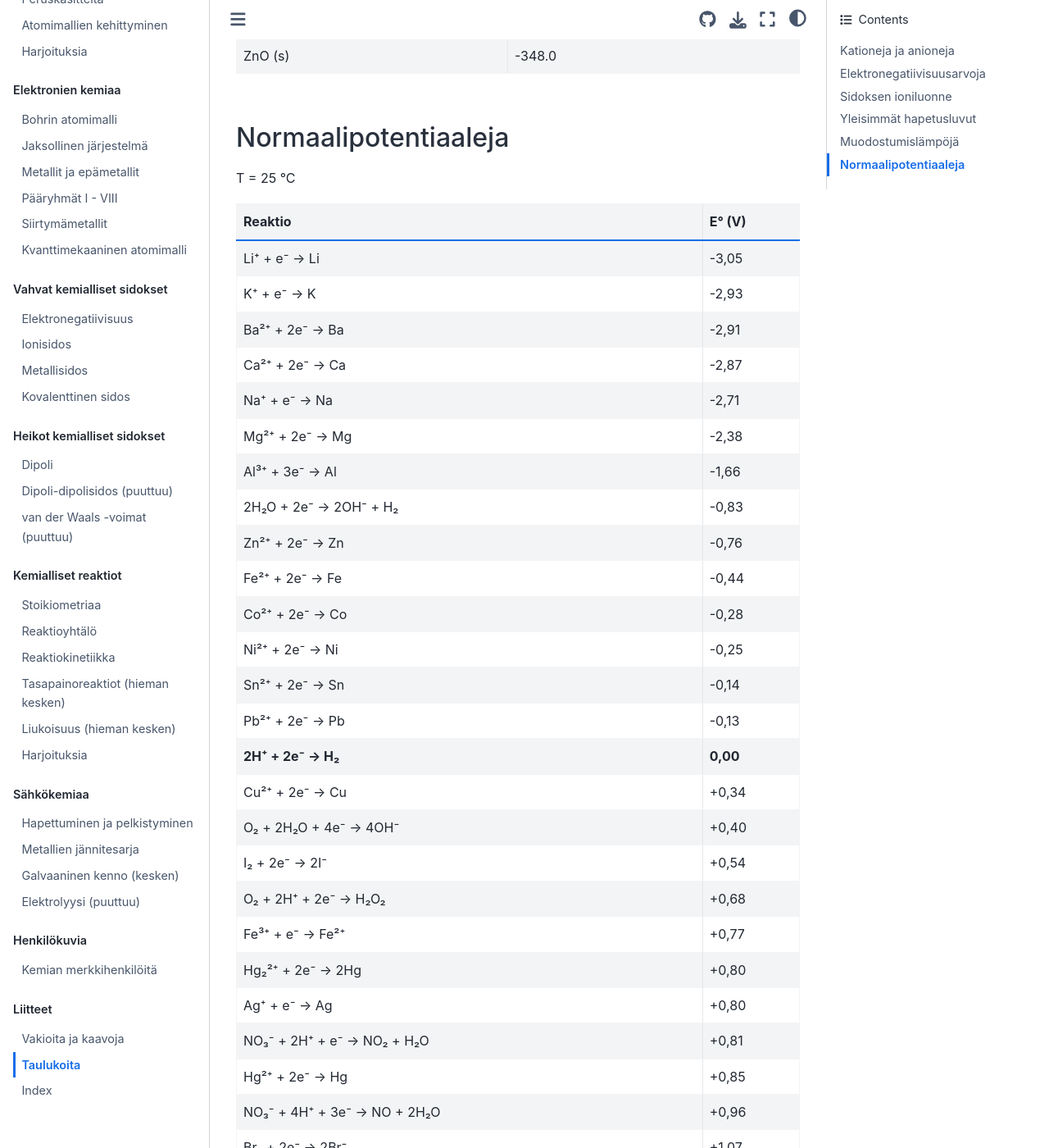
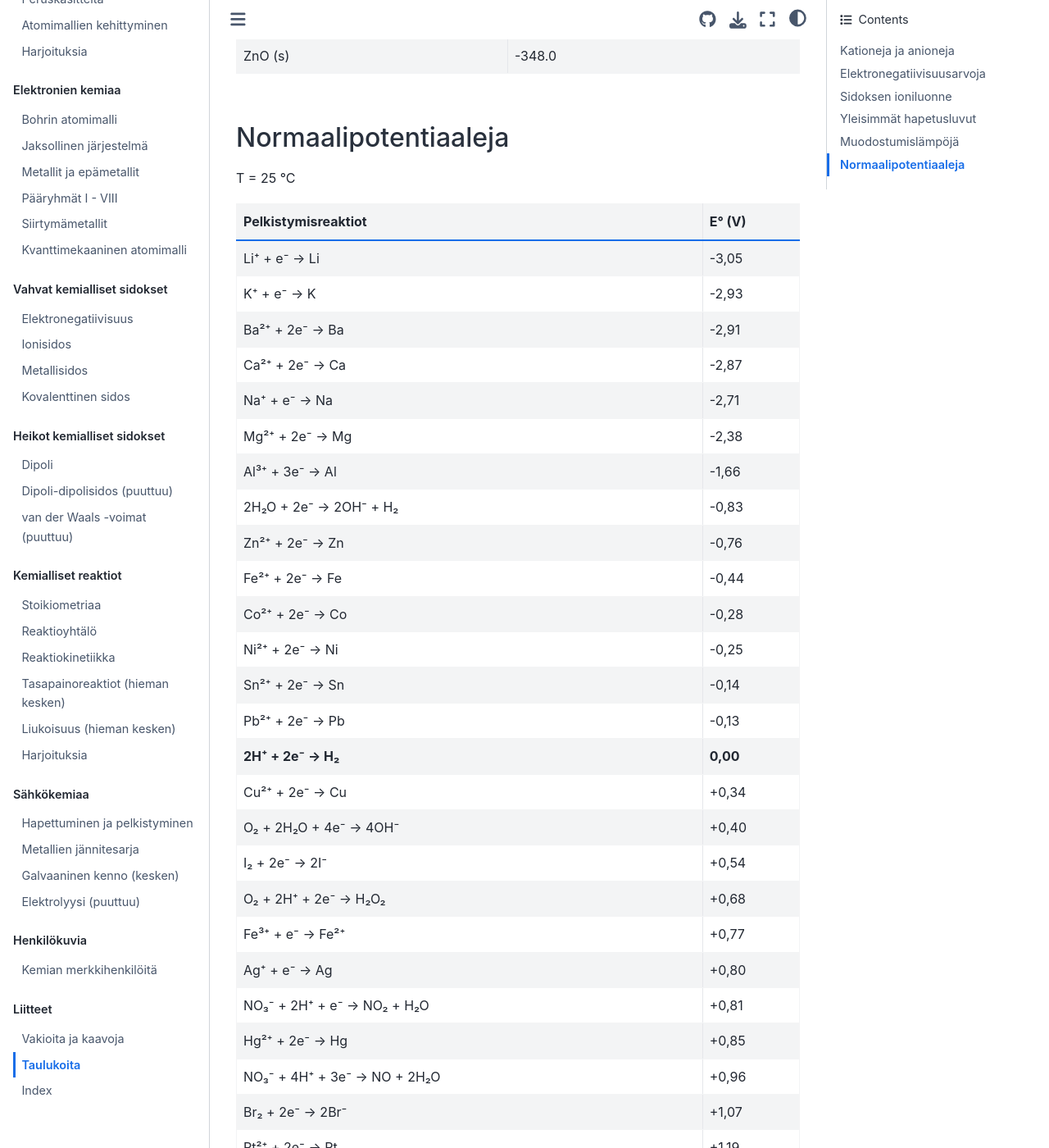
Before and after one commit to luma-lapinamk/miika-kemia, a Jupyter Book: the page built from notebooks/taulukoita.md, in a window 1280 px wide and 1400 px high, scrolled down 16065 px. Shown: the whole window at 82% size. Built offline with Jupyter Book 1.0.4 settings and Sphinx 7.4.7 and the Sphinx Book theme 1.1.4, drawn with Linux system fonts in a browser that asks for light colours.

Commit message:
Päivitetty normaalipotentiaaleja

```diff
--- a/notebooks/taulukoita.md
+++ b/notebooks/taulukoita.md
@@ -384,7 +384,7 @@ Muodostumislämmöllä (ΔH°) tarkoitetaan entalpiamuutosta, kun yksi mooli yhd
 ## {index}`Normaalipotentiaaleja`
 T = 25 °C
 
-| Reaktio                                             | E° (V)  |
+| Pelkistymisreaktiot                                 | E° (V)  |
 |-----------------------------------------------------|---------|
 | Li⁺ + e⁻ → Li                                       | -3,05   |
 | K⁺ + e⁻ → K                                         | -2,93   |
@@ -406,7 +406,6 @@ T = 25 °C
 | I₂ + 2e⁻ → 2I⁻                                      | +0,54   |
 | O₂ + 2H⁺ + 2e⁻ → H₂O₂                               | +0,68   |
 | Fe³⁺ + e⁻ → Fe²⁺                                    | +0,77   |
-| Hg₂²⁺ + 2e⁻ → 2Hg                                   | +0,80   |
 | Ag⁺ + e⁻ → Ag                                       | +0,80   |
 | NO₃⁻ + 2H⁺ + e⁻ → NO₂ + H₂O                         | +0,81   |
 | Hg²⁺ + 2e⁻ → Hg                                     | +0,85   |
```
